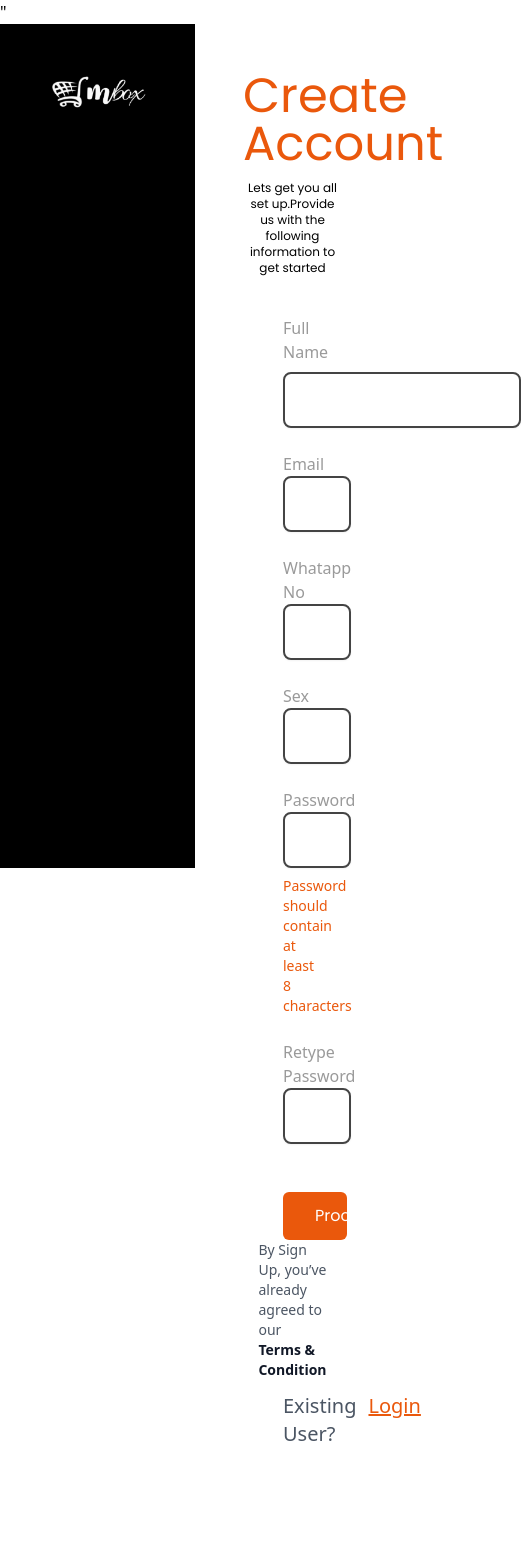
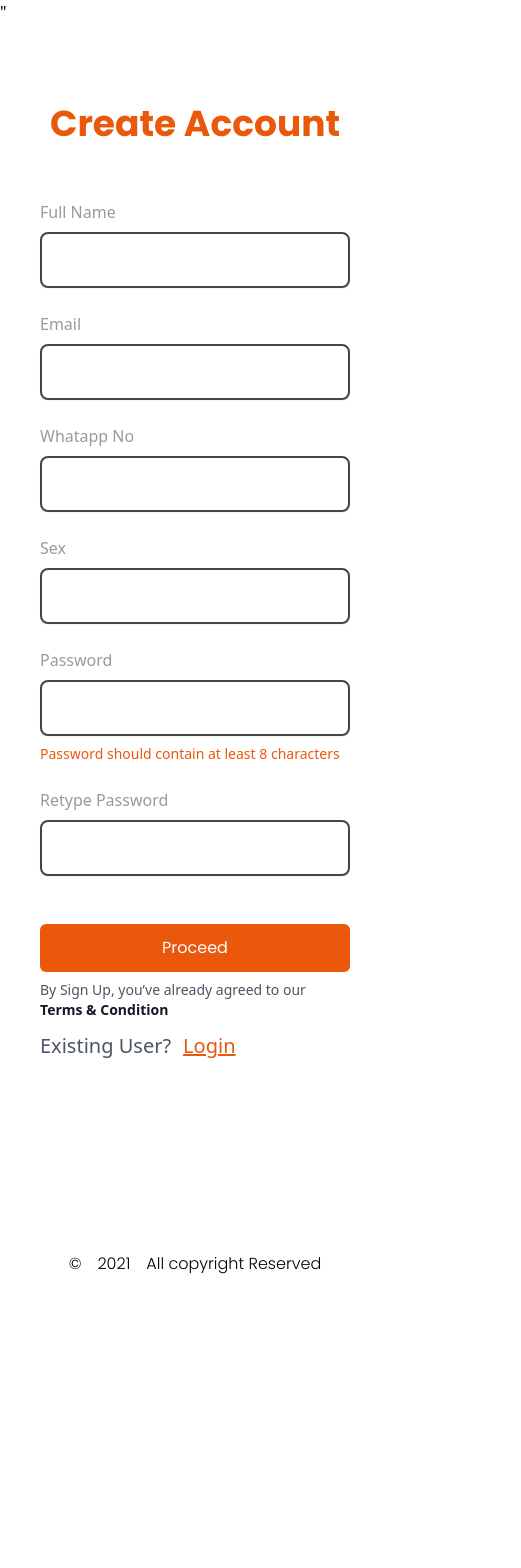
Before and after one commit to mbox-project/mbox-user, a React (Create React App) app: page /auth/register in a window 390 px wide. Shown: the top 1568 px of the page, 521 px wide, since content can reach past the window. After the commit the page ends 1276 px from the top, so only its background shows below. Built offline with nearby package versions, Linux system fonts and the light colour scheme.

Commit message:
made the Register/signUp page responsive

```diff
--- a/src/index.css
+++ b/src/index.css
@@ -9,6 +9,7 @@
     rgba(211, 211, 211, 0.2)
   );
 }
+
 /* @layer base {
   html {
     font-family: "poppins";
--- a/src/pages/Auth/Register/index.jsx
+++ b/src/pages/Auth/Register/index.jsx
@@ -5,39 +5,44 @@ import Button from "../../../components/Button";
 import Input from "../../../components/Input";
 import Label from "../../../components/Label";
 import Footer from "../../../components/Footer";
+import background from "../../../assets/images/bg_img.png";
 
 function Register() {
   return (
-    <div className="w-full h-screen flex">
-      <div className="w-1/2 mx-auto p-12 bg-black">
-        <img src={logo} />
+    <div className="w-full h-screen flex ">
+      <div className=" hidden lg:w-1/2  lg:mx-auto  lg:block  ">
+        <img src={logo} className="" />
+
+        <img src={background} className=" " />
       </div>
-      <div className="w-1/2 mx-auto bg-white p-12">
+      <div className="w-full lg:w-1/2  lg:mx-auto bg-white lg:p-12">
         <div className="w-full  font-poppins text-center mb-10">
-          <h1 className="text-5xl text-orange-600 ">Create Account</h1>
-          <p className=" text-xs pt-3 ">
+          <h1 className="lg:text-5xl text-orange-600 text-4xl md:text-5xl  pt-20 lg:pt-0 font-poppins font-extrabold ">
+            Create Account
+          </h1>
+          <p className=" hidden lg:block text-base lg:text-xs pt-3 px-12 lg:px-28 leading-20 ">
             Lets get you all set up.Provide us with the following information to
             get started
           </p>
         </div>
-        <form className="px-10">
+        <form className="px-10 pt-4 lg:pt-0">
           <div className="mb-6">
             <Label
-              className="w-full text-base text-[#9A9A9A]"
+              className="w-full pb-2 text-base text-[#9A9A9A]"
               htmlFor="text"
               title="Full Name"
             />
             <Input
               name="text"
               type="text"
-              className="lg:w-full md:w-[712px] mt-2 p-4 text-sm border-[#444444] rounded-lg shadow-sm border-2"
+              className="lg:w-full  w-full mt-2 p-4 text-sm border-[#444444] rounded-lg shadow-sm border-2 "
               required={true}
               autoFocus={false}
             />
           </div>
           <div className="mb-6">
             <Label
-              className="w-full text-base text-[#9A9A9A]"
+              className="w-full text-base  text-[#9A9A9A]"
               htmlFor="email"
               title="Email"
             />
@@ -45,7 +50,7 @@ function Register() {
             <div className="relative">
               <input
                 type="email"
-                className="w-full p-4 pr-12 text-sm border-[#444444] border-2 rounded-lg shadow-sm"
+                className="w-full p-4 pr-12 mt-2  text-sm border-[#444444] border-2 rounded-lg shadow-sm"
               />
             </div>
           </div>
@@ -59,7 +64,7 @@ function Register() {
             <div className="relative">
               <input
                 type="number"
-                className="w-full p-4 pr-12 text-sm border-[#444444] border-2 rounded-lg shadow-sm"
+                className="w-full p-4 pr-12 mt-2  text-sm border-[#444444] border-2 rounded-lg shadow-sm"
               />
             </div>
           </div>
@@ -73,7 +78,7 @@ function Register() {
             <div className="relative">
               <input
                 type="text"
-                className="w-full p-4 pr-12 text-sm border-[#444444] border-2 rounded-lg shadow-sm"
+                className="w-full p-4 pr-12 mt-2  text-sm border-[#444444] border-2 rounded-lg shadow-sm"
               />
             </div>
           </div>
@@ -87,9 +92,9 @@ function Register() {
             <div className="relative">
               <input
                 type="password"
-                className="w-full p-4 pr-12 text-sm border-[#444444] border-2 rounded-lg shadow-sm"
+                className="w-full p-4 pr-12 mt-2  text-sm border-[#444444] border-2 rounded-lg shadow-sm"
               />
-              <p className="text-sm text-orange-600 pt-2">
+              <p className=" text-sm text-orange-600 pt-2">
                 Password should contain at least 8 characters
               </p>
             </div>
@@ -104,7 +109,7 @@ function Register() {
             <div className="relative">
               <input
                 type="password"
-                className="w-full p-4 pr-12 text-sm border-[#444444] border-2 rounded-lg shadow-sm"
+                className="w-full p-4 pr-12 mt-2 text-sm border-[#444444] border-2 rounded-lg shadow-sm"
               />
             </div>
           </div>
@@ -113,7 +118,7 @@ function Register() {
             Login
           </Button>
           <div className="flex justify-center mb-3">
-            <span className="text-gray-600 text-sm">
+            <span className="text-gray-600 text-sm pt-2">
               By Sign Up, you’ve already agreed to our{" "}
               <Link to="/" className="text-gray-900 font-bold">
                 Terms & Condition
--- a/tailwind.config.js
+++ b/tailwind.config.js
@@ -5,6 +5,9 @@ module.exports = {
       fontFamily: {
         'poppins': ['Poppins', 'sans-serif']
       },
+        // backgroundImage: {
+        //   'pack-train': "url('src/assets/images/bg_img.png')",
+        // },
     }
   },
   plugins: []
```
